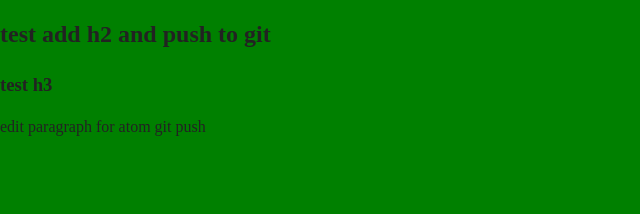
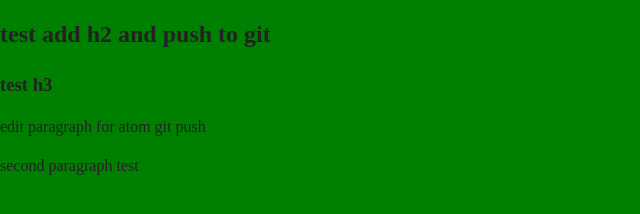
Before and after one commit to nama4030/boilerplate, a website: page index.html in a window 1280 px wide. Shown: the part 108-322 px from the top of the page, without its empty margins (0-640 px from the left). Drawn offline with nearby package versions, Linux system fonts and the light colour scheme.

Commit message:
add second paragraph test commit from gitdesk

```diff
--- a/index.html
+++ b/index.html
@@ -44,6 +44,7 @@
   <h3>test h3</h3>
 
   <p>edit paragraph for atom git push</p>
+  <p>second paragraph test</p>
 
 </main>
 
```
